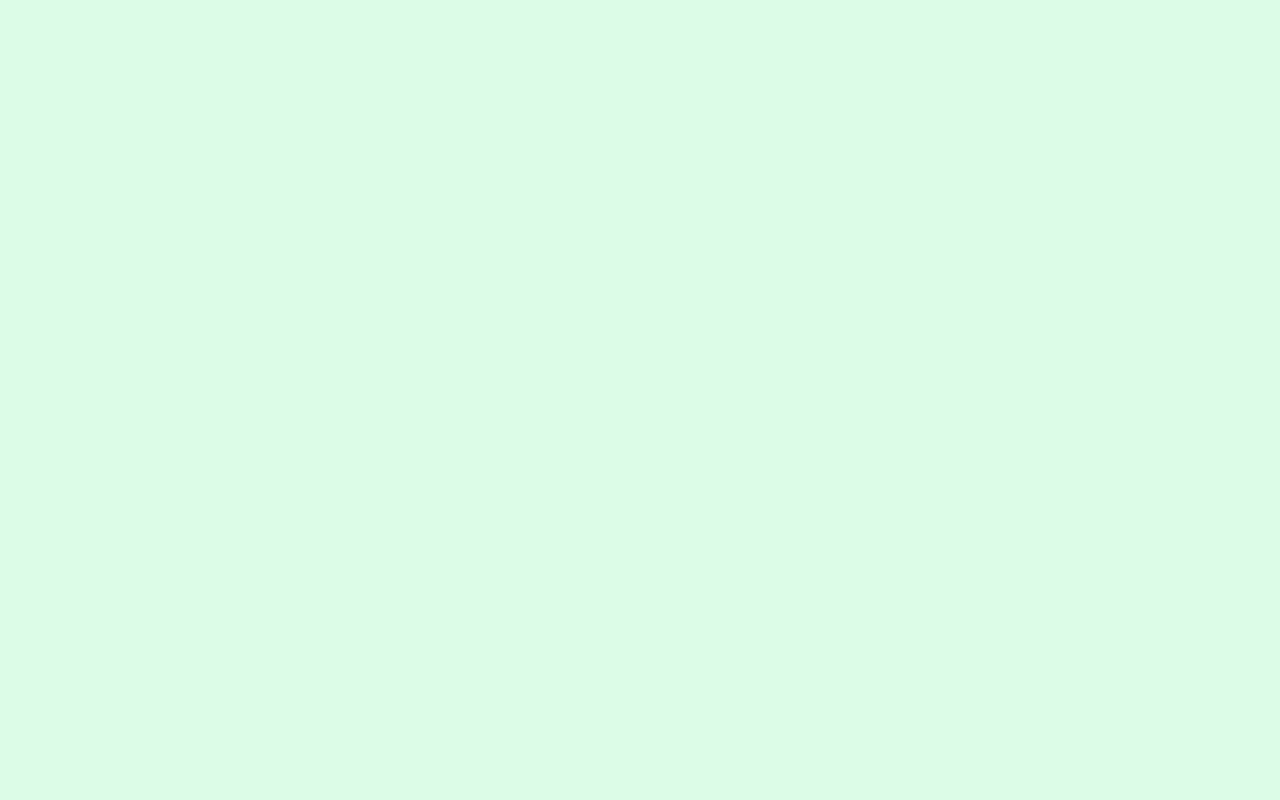
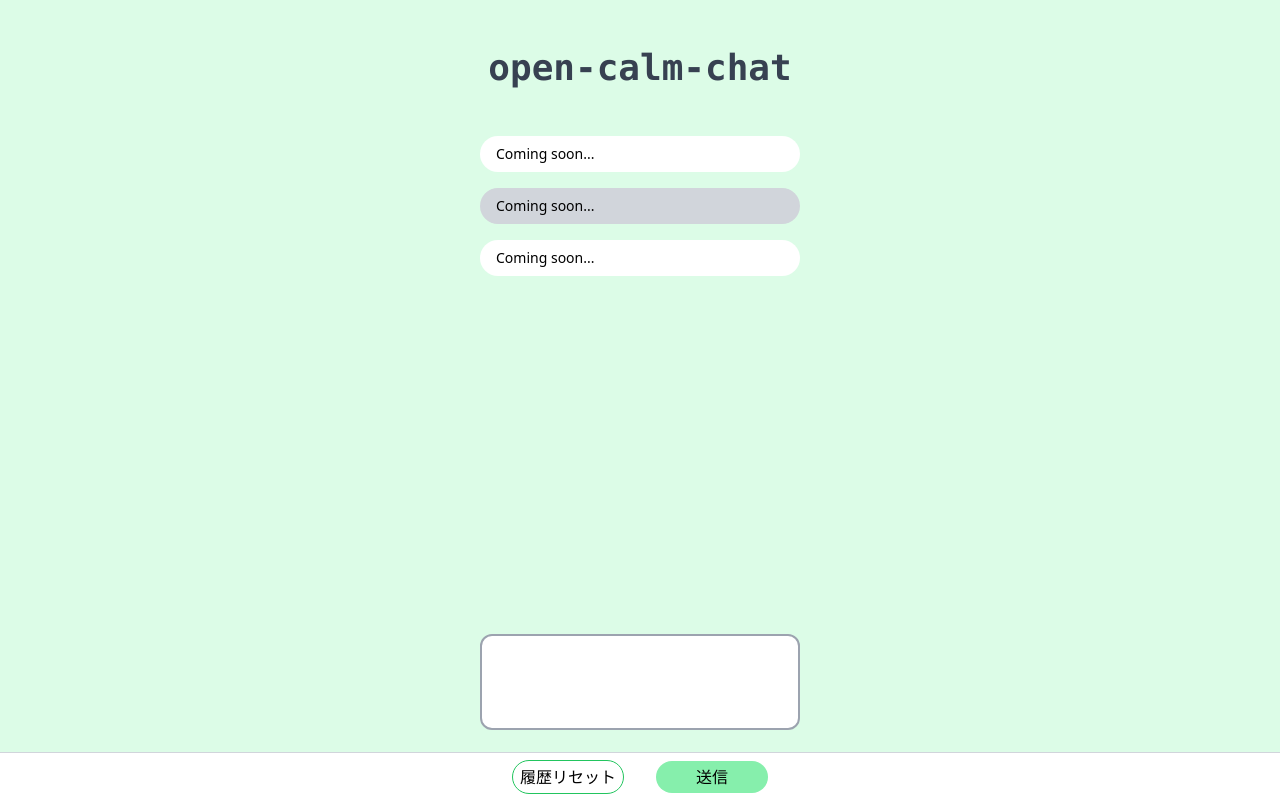
Before and after one commit to kou72/open-calm-chat, a Next.js app: page / in a window 1280 px wide. Built offline with nearby package versions, Linux system fonts and the light colour scheme.

Commit message:
open-calm-chatのLPを作成するためのコードを追加
pages/index.tsx
- open-calm-chatのLPを作成するためのコードを追加

```diff
--- a/pages/index.tsx
+++ b/pages/index.tsx
@@ -1,3 +1,30 @@
 export default function Home() {
-  return <div className="bg-green-100 min-h-screen"></div>;
+  return (
+    <div className="bg-green-100 min-h-screen">
+      <div className="flex flex-col justify-center items-center">
+        <div className="flex justify-center text-4xl font-mono font-extrabold text-gray-700 py-12 w-full">
+          open-calm-chat
+        </div>
+        <div className="w-80 flex flex-col justify-center gap-4 text-sm">
+          <div className="rounded-3xl bg-white py-2 px-4">Coming soon...</div>
+          <div className="rounded-3xl bg-gray-300 py-2 px-4">Coming soon...</div>
+          <div className="rounded-3xl bg-white py-2 px-4">Coming soon...</div>
+        </div>
+        <div className="w-80 fixed bottom-0 mb-16">
+          <textarea
+            className="w-full h-24 py-2 px-4 text-sm border-2 border-gray-400 focus:border-gray-500 rounded-xl resize-none"
+            style={{ outline: "none", boxShadow: "none" }}
+          />
+        </div>
+        <div className="w-full h-12 flex justify-center fixed bottom-0 bg-white border-t border-gray-300 ">
+          <div className="w-80 flex justify-evenly items-center h-full">
+            <button className="w-28 bg-white border border-green-500 rounded-full py-1">
+              履歴リセット
+            </button>
+            <button className="w-28 bg-green-300 rounded-full py-1">送信</button>
+          </div>
+        </div>
+      </div>
+    </div>
+  );
 }
```
